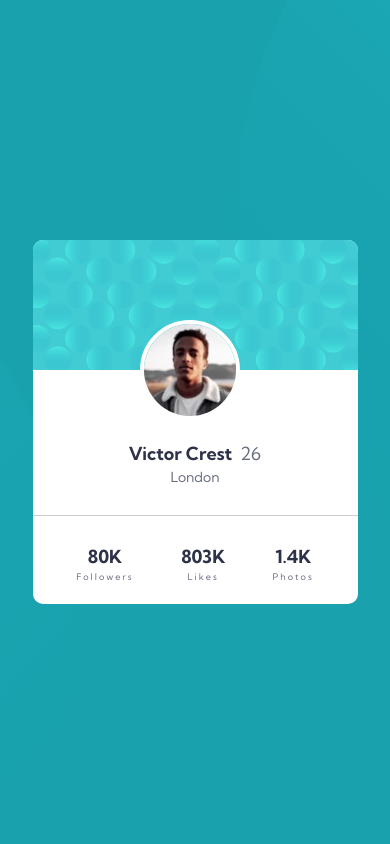
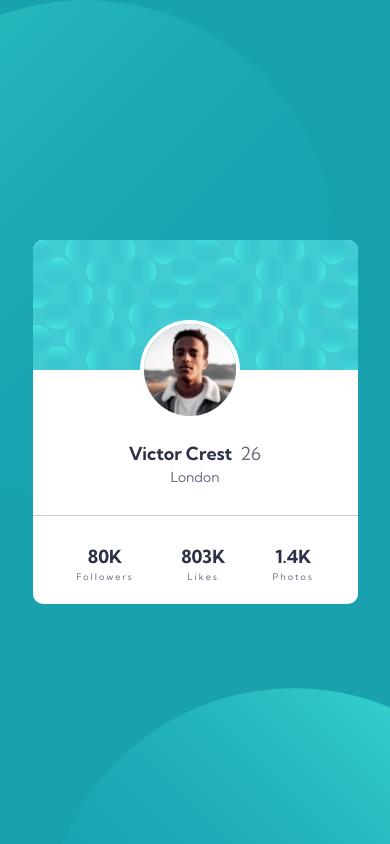
Before and after one commit to RoxySash/Profile-Card-Component-2, a plain HTML site: page index.html in a window 390 px wide. Drawn offline with Linux system fonts and the light colour scheme.

Commit message:
Fixed bg positions

```diff
--- a/styles.css
+++ b/styles.css
@@ -28,7 +28,7 @@ body {
   background-image: url(./images/bg-pattern-top.svg), url(./images/bg-pattern-bottom.svg);
     background-repeat: no-repeat, no-repeat;
     background-position: top 200% left -40%, bottom 200% right -53%;
-background-attachment: fixed;
+
 
 
 }
@@ -178,3 +178,11 @@ h1 {
   padding-bottom: 27px;
   font-size: var(--fs-medium);
 }
+
+@media (max-width: 768px) {
+  body {
+    background-position: top 200% left -40%, bottom 100% right -50%;
+    background-size: 500px, 500px;
+    background-position: fixed;
+  }
+}
```
Also changed, not shown: 1 other file.
